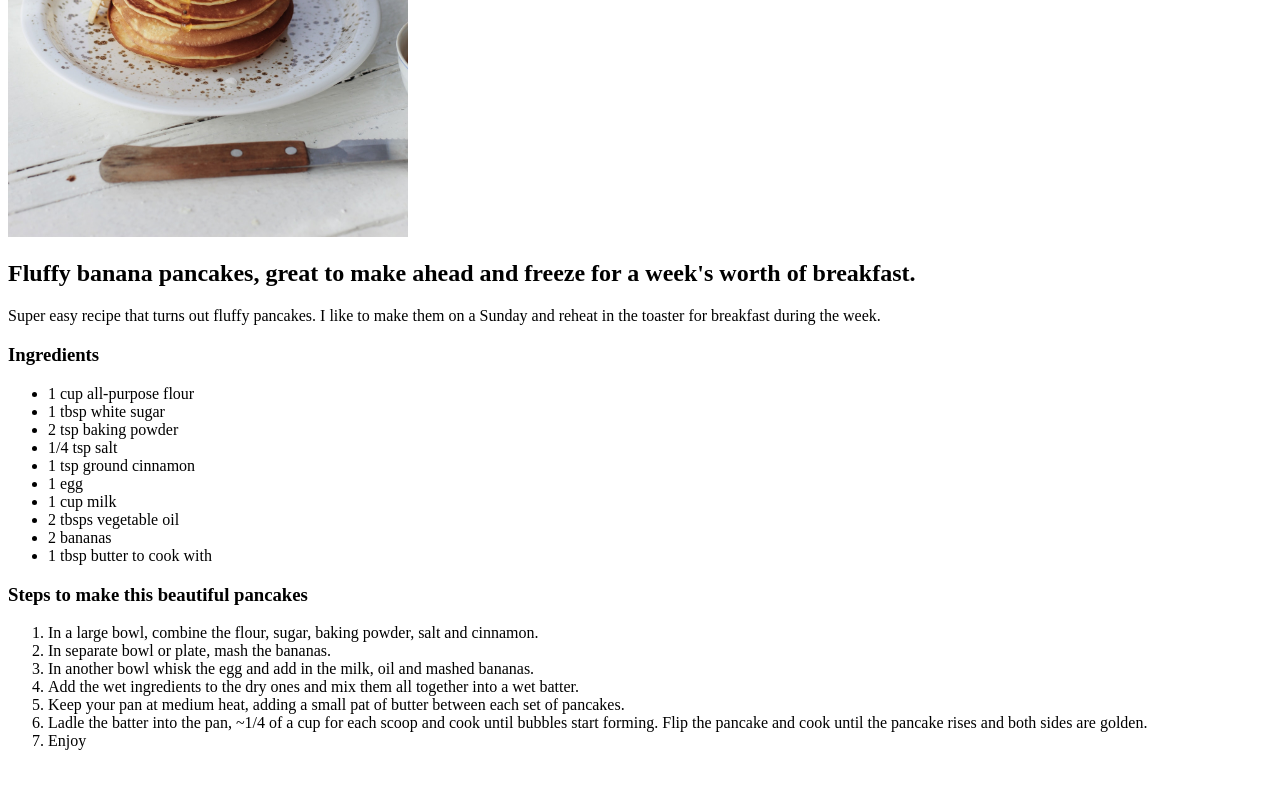
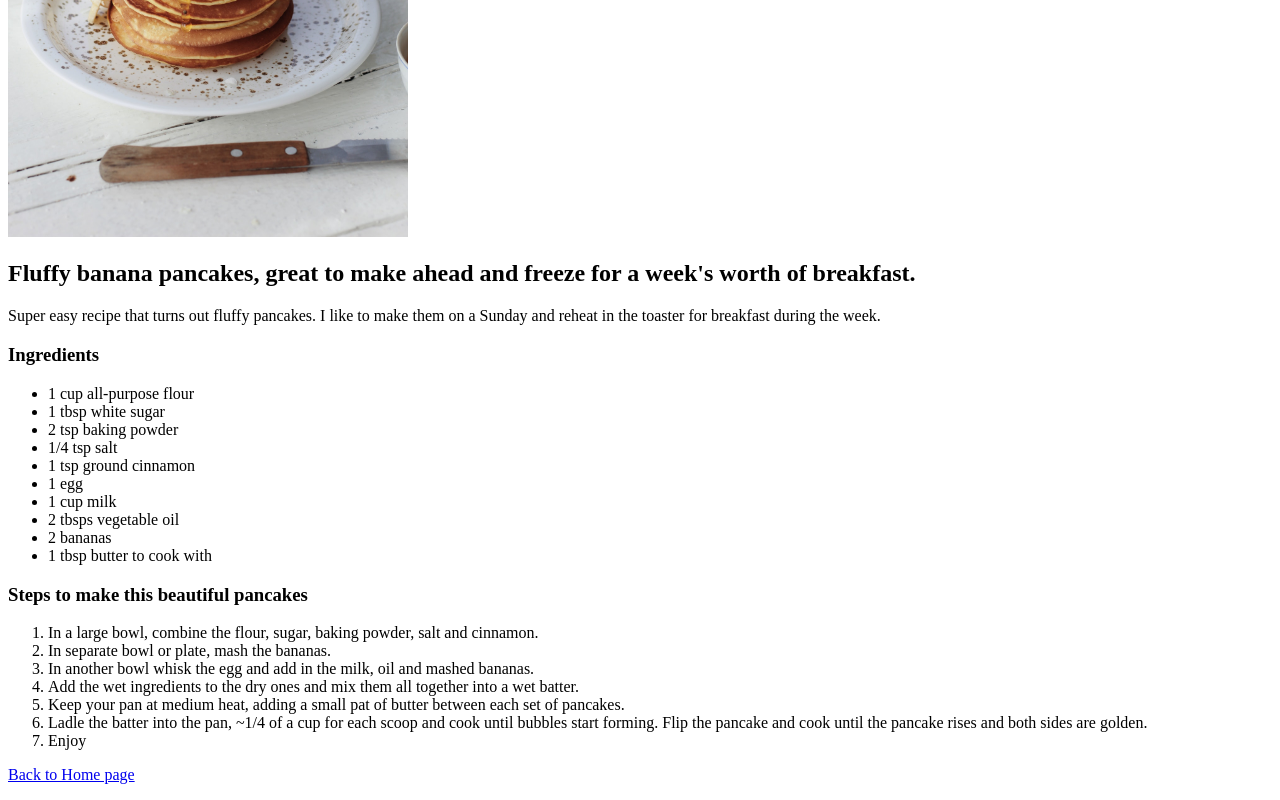
Before and after one commit to majiro1996/odin-recipes, a plain HTML site: page recipes/banana_pancakes.html in a window 1280 px wide. Shown: the part 443-1243 px from the top of the page. Before the commit the page ends 1209 px from the top, so only its background shows below. Drawn offline with Linux system fonts and the light colour scheme.

Commit message:
Add back to home link in all recipes

```diff
--- a/recipes/banana_pancakes.html
+++ b/recipes/banana_pancakes.html
@@ -36,6 +36,6 @@
         <li>Ladle the batter into the pan, ~1/4 of a cup for each scoop and cook until bubbles start forming. Flip the pancake and cook until the pancake rises and both sides are golden.</li>
         <li>Enjoy</li>
     </ol>
-
+    <p><a href="../index.html">Back to Home page</a></p>
 </body>
 </html>
```
Also changed, not shown: recipes/brownie.html (+1 -1 lines), recipes/chip_cookies.html (+1 -1 lines).
